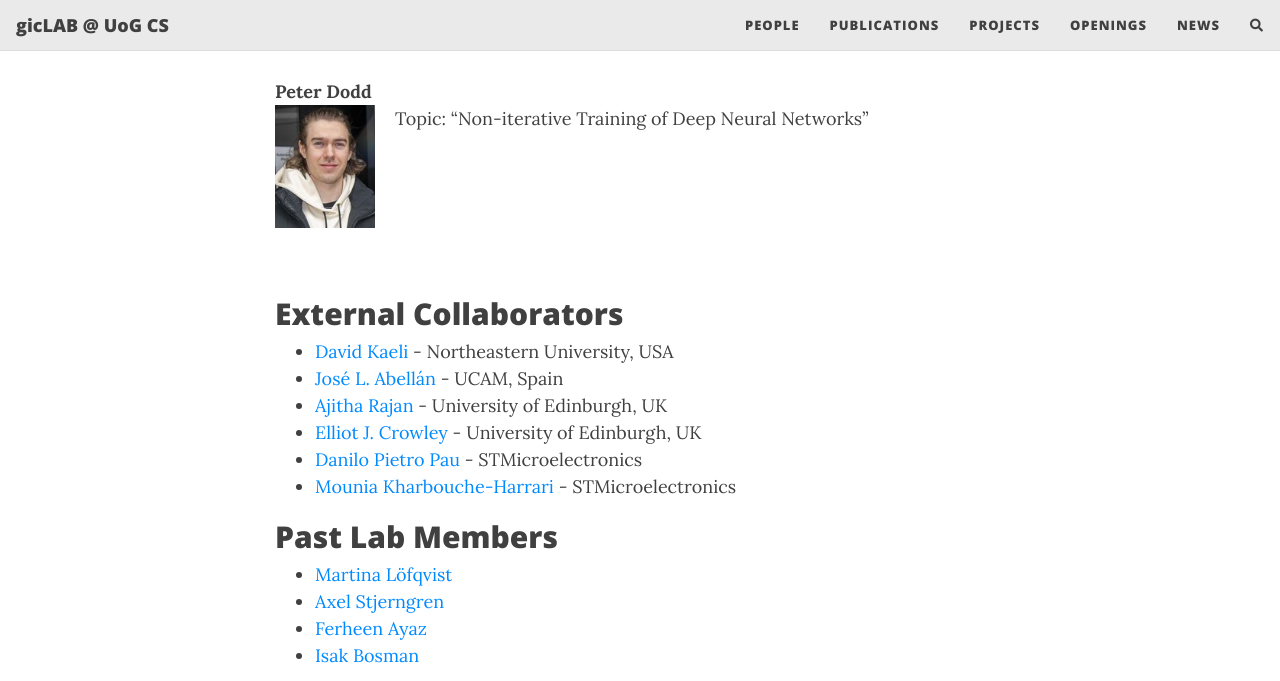
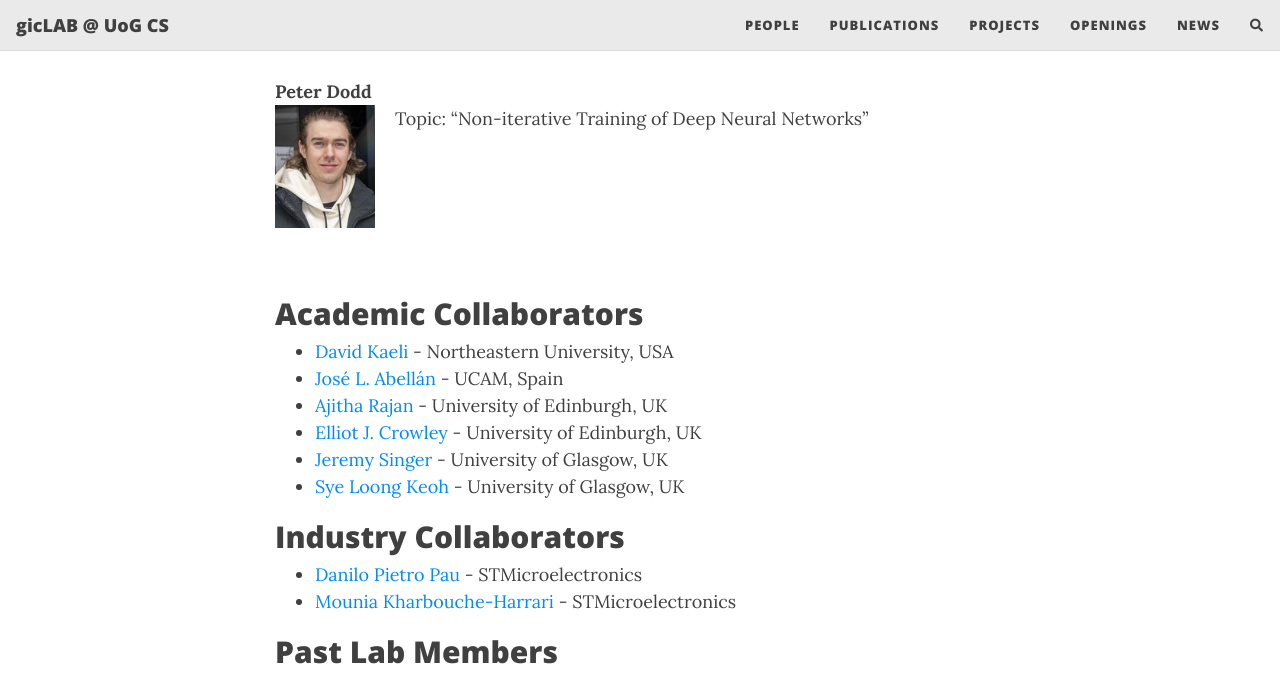
Before and after one commit to gicLAB/gicLAB.github.io, a Jekyll site: the page built from people.md, in a window 1280 px wide and 900 px high, scrolled down 1622 px, cut to the strip 0-681 px from the top of the window. Built offline with Jekyll 4.4.1, drawn with Linux system fonts in a browser that asks for light colours; nearby versions of some CDN libraries; comment, search, counter and statistics services are not loaded.

Commit message:
Update people.md

```diff
--- a/people.md
+++ b/people.md
@@ -59,12 +59,17 @@ Topic: "'Efficient ML model implementation in FPGAs"
 <!-- ### MSc Students -->
 
 
-## External Collaborators
+## Academic Collaborators
 
 - [David Kaeli](https://coe.northeastern.edu/people/kaeli-david/) - Northeastern University, USA
 - [José L. Abellán](https://sites.google.com/ucam.edu/jlabellan) - UCAM, Spain
 - [Ajitha Rajan](https://homepages.inf.ed.ac.uk/arajan/) - University of Edinburgh, UK
 - [Elliot J. Crowley](https://elliotjcrowley.github.io/) - University of Edinburgh, UK
+- [Jeremy Singer](https://www.dcs.gla.ac.uk/~jsinger/) - University of Glasgow, UK
+- [Sye Loong Keoh](https://www.gla.ac.uk/schools/computing/staff/syeloongkeoh/) - University of Glasgow, UK
+
+
+## Industry Collaborators
 - [Danilo Pietro Pau](https://www.linkedin.com/in/danilopietropau/) - STMicroelectronics
 - [Mounia Kharbouche-Harrari](https://www.linkedin.com/in/mounia-kharbouche-harrari-6612b810a/) - STMicroelectronics
 
```
